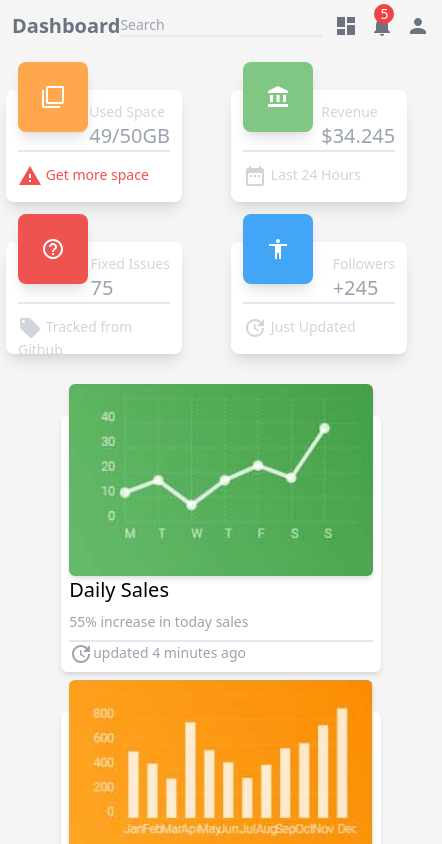
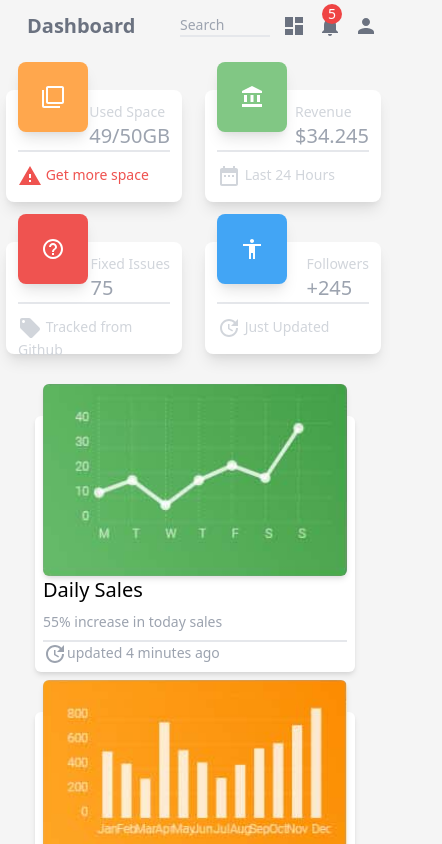
Before and after one commit to JestorNogueiro/SSI-FrontEnd_Developer--Test, a React (Create React App) app: page / in a window 390 px wide. Shown: the top 844 px of the page, 442 px wide, since content can reach past the window. Built offline with nearby package versions, Linux system fonts and the light colour scheme.

Commit message:
adjusted header for mobile view

```diff
--- a/src/components/Dashboard/Header.js
+++ b/src/components/Dashboard/Header.js
@@ -7,14 +7,14 @@ import SearchIcon from "@material-ui/icons/Search";
 
 const Header = () => {
   return (
-    <div className=" w-full flex px-3 my-3 justify-between text-gray-500 ">
-      <p className="text-xl font-semibold ">Dashboard</p>
+    <div className=" flex flex-1 px-3 my-3 items-center  justify-between text-gray-500 ">
+      <p className="text-xl font-semibold pl-[15px] md:mr-3 ">Dashboard</p>
 
       <div className="flex items-center justify-items-end space-x-3 text-sm ">
         <input
           type="text"
           placeholder="Search"
-          className="bg-transparent outline-none border-b-2"
+          className="bg-transparent outline-none border-b-2 w-[90px] md:w-full "
         />
         <p className="h-[40px] w-[40px] bg-white p-1.5 rounded-full hidden  md:flex items-center justify-center cursor-pointer   ">
           <SearchIcon />
```
